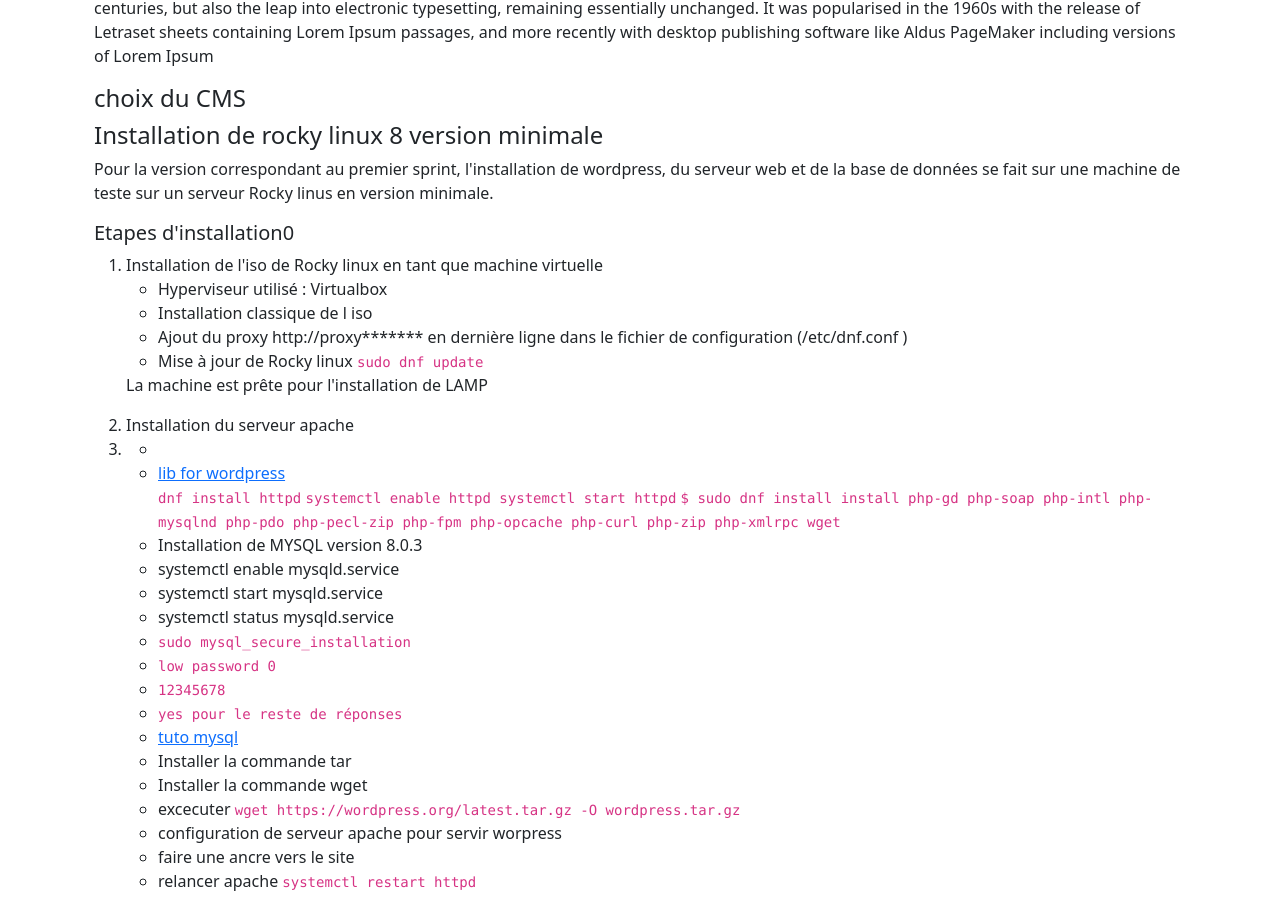
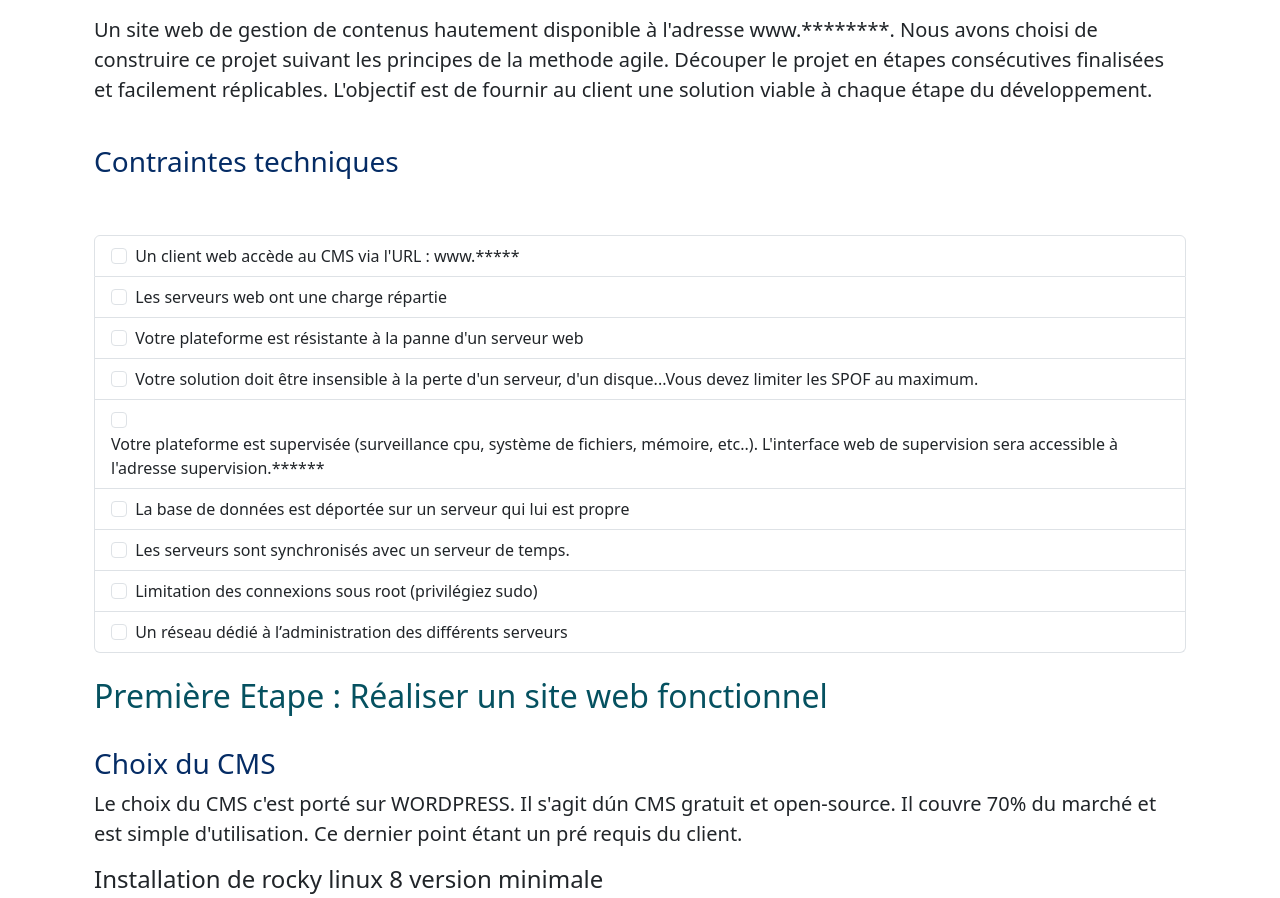
Before and after one commit to Furrane/architectureHauteDisponibilite-dev, a plain HTML site: page index.html in a window 1280 px wide. Shown: the part 209-1107 px from the top of the page. Drawn offline with Linux system fonts and the light colour scheme.

Commit message:
travail sur la presentation du projet . Creation d un site web sur githut  et realisation de la partie description du projet

```diff
--- a/index.html
+++ b/index.html
@@ -57,12 +57,63 @@
 
             <!-- Aside bar -->
             <section>
-                <article>
-                    <h4>Description du projet</h4>
-                    <p>Lorem Ipsum is simply dummy text of the printing and typesetting industry. Lorem Ipsum has been the industry's standard dummy text ever since the 1500s, when an unknown printer took a galley of type and scrambled it to make a type specimen book. It has survived not only five centuries, but also the leap into electronic typesetting, remaining essentially unchanged. It was popularised in the 1960s with the release of Letraset sheets containing Lorem Ipsum passages, and more recently with desktop publishing software like Aldus PageMaker including versions of Lorem Ipsum</p>
+                <article >
+                    <br>
+                    <h2 class="display-6">Description du projet</h2>
+                    <br>
+                    <p class="lead">Un site web de gestion de contenus hautement disponible à l'adresse www.********. Nous avons choisi de construire ce projet suivant les principes de la methode agile. Découper le projet en étapes consécutives finalisées et facilement réplicables. L'objectif est de fournir au client une solution viable à chaque étape du développement.</p>
+                    <br>
+                    <h3 class="text-primary-emphasis">Contraintes techniques</h3>
+                    <br>
+                    <br>
+                    <!-- checkbox -->
+                    <ul class="list-group">
+                        <li class="list-group-item">
+                          <input class="form-check-input me-1" type="checkbox" value="" id="firstCheckboxStretched">
+                          <label class="form-check-label stretched-link" for="firstCheckboxStretched">Un client web accède au CMS via l'URL : www.*****</label>
+                        </li>
+                        <li class="list-group-item">
+                          <input class="form-check-input me-1" type="checkbox" value="" id="secondCheckboxStretched">
+                          <label class="form-check-label stretched-link" for="secondCheckboxStretched">Les serveurs web ont une charge répartie</label>
+                        </li>
+                        <li class="list-group-item">
+                          <input class="form-check-input me-1" type="checkbox" value="" id="thirdCheckboxStretched">
+                          <label class="form-check-label stretched-link" for="thirdCheckboxStretched">Votre plateforme est résistante à la panne d'un serveur web</label>
+                        </li>
+                        <li class="list-group-item">
+                            <input class="form-check-input me-1" type="checkbox" value="" id="4CheckboxStretched">
+                            <label class="form-check-label stretched-link" for="4CheckboxStretched">Votre solution doit être insensible à la perte d'un serveur, d'un disque...Vous devez limiter les SPOF au maximum.</label>
+                          </li>
+                          <li class="list-group-item">
+                            <input class="form-check-input me-1" type="checkbox" value="" id="5CheckboxStretched">
+                            <label class="form-check-label stretched-link" for="5CheckboxStretched">Votre plateforme est supervisée (surveillance cpu, système de fichiers, mémoire, etc..). L'interface web de supervision sera accessible à l'adresse supervision.******</label>
+                          </li>
+                          <li class="list-group-item">
+                            <input class="form-check-input me-1" type="checkbox" value="" id="6CheckboxStretched">
+                            <label class="form-check-label stretched-link" for="6CheckboxStretched">La base de données est déportée sur un serveur qui lui est propre</label>
+                          </li>
+                          <li class="list-group-item">
+                            <input class="form-check-input me-1" type="checkbox" value="" id="7CheckboxStretched">
+                            <label class="form-check-label stretched-link" for="7CheckboxStretched">Les serveurs sont synchronisés avec un serveur de temps.</label>
+                          </li>
+                          <li class="list-group-item">
+                            <input class="form-check-input me-1" type="checkbox" value="" id="8CheckboxStretched">
+                            <label class="form-check-label stretched-link" for="8CheckboxStretched"> Limitation des connexions sous root (privilégiez sudo)</label>
+                          </li>
+                          <li class="list-group-item">
+                            <input class="form-check-input me-1" type="checkbox" value="" id="9CheckboxStretched">
+                            <label class="form-check-label stretched-link" for="9CheckboxStretched">Un réseau dédié à l’administration des différents serveurs</label>
+                          </li>
+                      </ul>
+
+                    <!-- checkbox -->
+                    <br>
                 </article>
                 <article>
-                    <h4>choix du CMS</h4>
+                    <h2 class="text-info-emphasis">Première Etape : Réaliser un site web fonctionnel </h2>
+                    <br>
+                    <h3 class="text-primary-emphasis">Choix du CMS</h3>
+                    <p class="lead">Le choix du CMS c'est porté sur WORDPRESS. Il s'agit dún CMS gratuit et open-source. Il couvre 70% du marché et est simple d'utilisation. Ce dernier point étant un pré requis du client. </p>
                 </article>
                 <article>
                     <h4>Installation de rocky linux 8 version minimale</h4>
```
Also changed, not shown: css/bootstrap.min.css, 1 other file.
